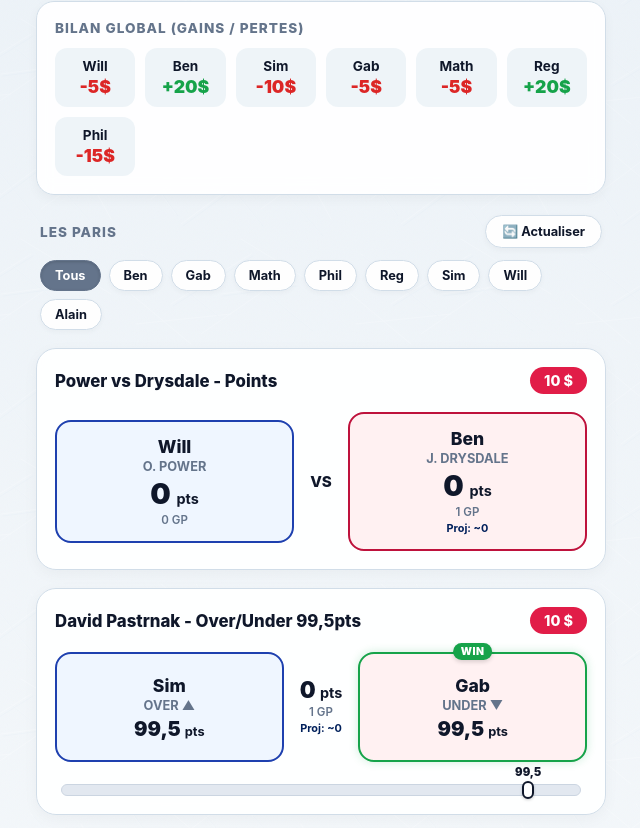
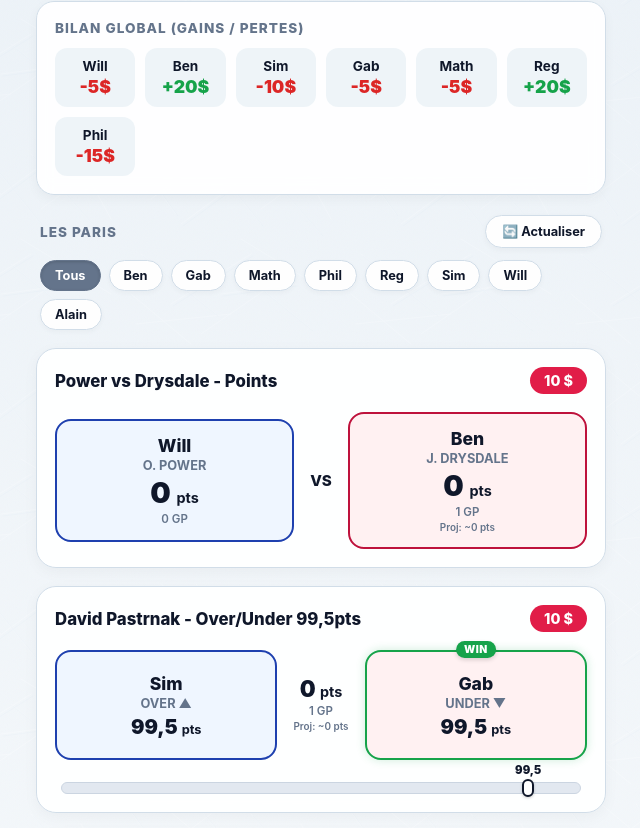
Before and after one commit to bath-ieu/NHL-Bet-2k27, a plain HTML site: page index.html in a window 1280 px wide. Shown: the part 86-914 px from the top of the page, without its empty margins (319-959 px from the left). Drawn offline with Linux system fonts and the light colour scheme.

Commit message:
Adjust projection styling and text in index.html

```diff
--- a/index.html
+++ b/index.html
@@ -310,9 +310,9 @@
       text-align: center;
     }
     .stat-projection {
-      font-size: 0.68rem;
-      font-weight: 700;
-      color: var(--nhl-blue);
+      font-size: 0.62rem;
+      font-weight: 600;
+      color: var(--text-muted);
       margin-top: 2px;
       text-align: center;
     }
@@ -656,11 +656,11 @@
       };
     }
 
-    // Fonction de calcul de la projection (basée sur une saison de 82 matchs)
+    // Fonction de calcul de la projection avec "pts" à la fin
     function getProjectionText(points, gp) {
       if (!gp || gp === 0) return "";
       const projected = Math.round((points / gp) * 82);
-      return `Proj: ~${projected}`;
+      return `Proj: ~${projected} pts`;
     }
 
     function getLastName(fullName) {
@@ -815,7 +815,6 @@
             const p1StatText = unitLabel === "Ronde" ? `Ronde ${st1.points}` : `${st1.points} <span style="font-size: 0.9rem; font-weight: 700;">${unitLabel}</span>`;
             const p2StatText = unitLabel === "Ronde" ? `Ronde ${st2.points}` : `${st2.points} <span style="font-size: 0.9rem; font-weight: 700;">${unitLabel}</span>`;
 
-            // Projections (Masquées pour les équipes comme le Canadien ou Panthers en mode classique de points de saison)
             const showProj1 = bet.category !== "Playoff" && bet.category !== "Victoires" && !isNaN(st1.gp) && st1.gp > 0;
             const showProj2 = bet.category !== "Playoff" && bet.category !== "Victoires" && !isNaN(st2.gp) && st2.gp > 0;
 
@@ -920,7 +919,7 @@
                   <div class="selection-text" style="font-size: 0.68rem; margin-bottom: 4px;">${getShortName(item.player)}</div>
                   <div class="stat-number" style="font-size: 1.3rem;">${item.stats.points} <span style="font-size: 0.75rem;">pts</span></div>
                   <div class="stat-detail" style="font-size: 0.65rem;">${item.stats.gp} GP</div>
-                  ${showProj ? `<div class="stat-projection" style="font-size: 0.6rem;">${getProjectionText(item.stats.points, item.stats.gp)}</div>` : ''}
+                  ${showProj ? `<div class="stat-projection" style="font-size: 0.58rem;">${getProjectionText(item.stats.points, item.stats.gp)}</div>` : ''}
                 </div>
               `;
             });
```
